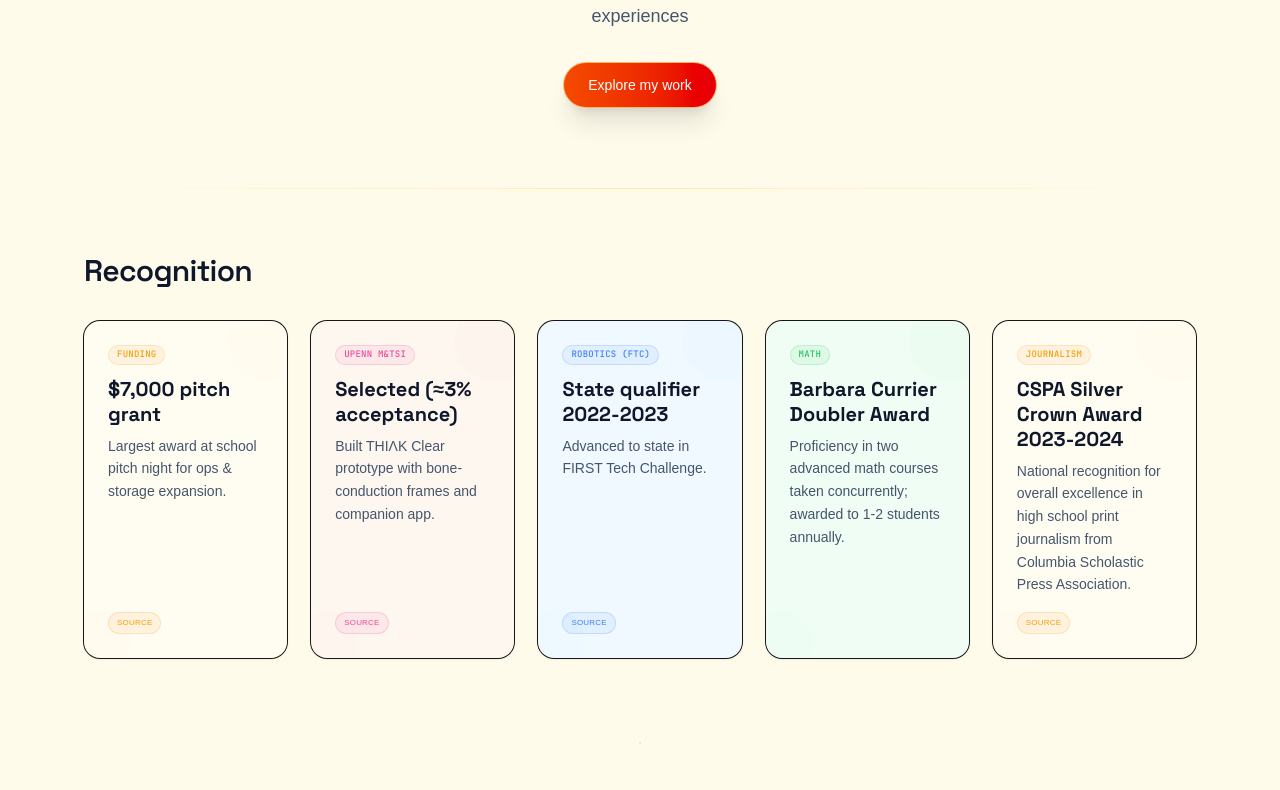
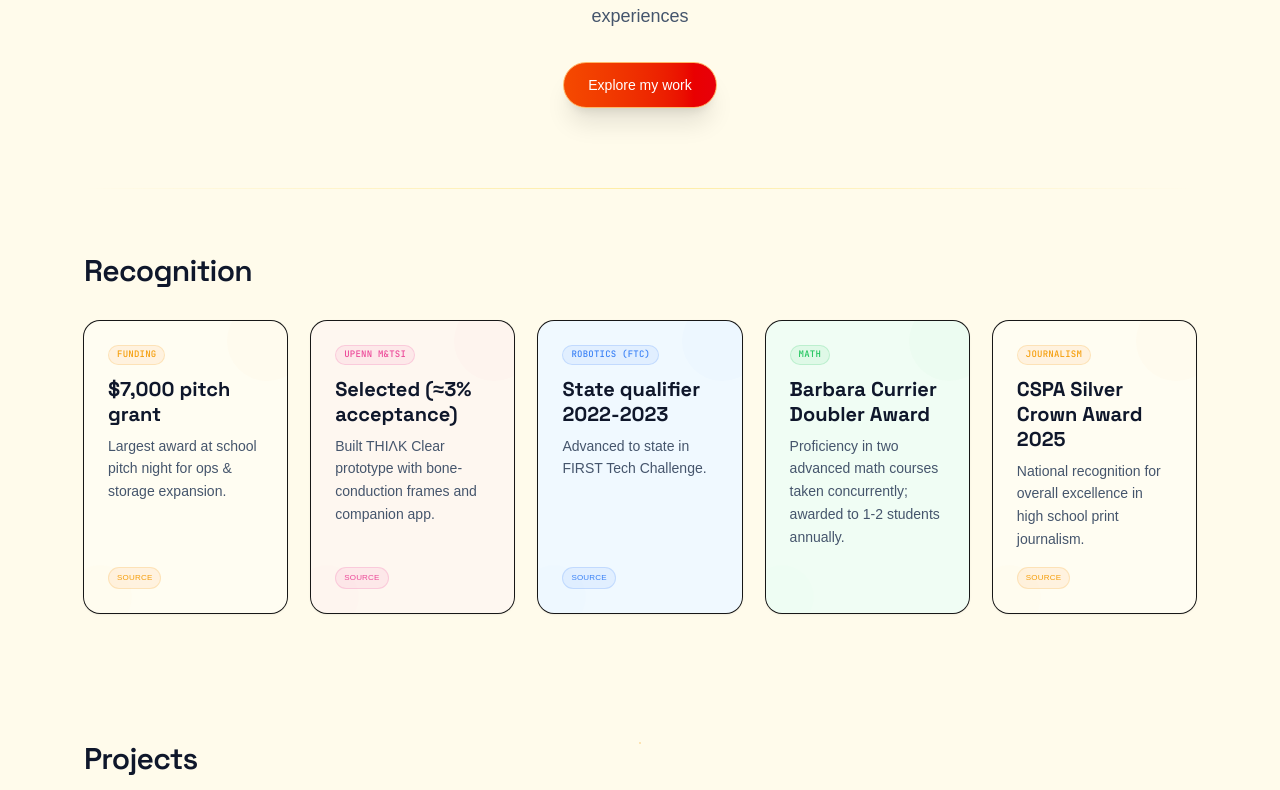
Before and after one commit to Vedant0667/personal-project, a Next.js app: page / in a window 1280 px wide. Shown: the part 457-1247 px from the top of the page. Built offline with nearby package versions, Linux system fonts and the light colour scheme.

Commit message:
updated CSPA Silver Crown Award year in Achievements.ts

```diff
--- a/src/data/Achievements.ts
+++ b/src/data/Achievements.ts
@@ -39,8 +39,8 @@ export const achievements: Achievement[] = [
   },
   {
     kicker: "Journalism",
-    title: "CSPA Silver Crown Award 2023-2024",
-    detail: "National recognition for overall excellence in high school print journalism from Columbia Scholastic Press Association.",
+    title: "CSPA Silver Crown Award 2025",
+    detail: "National recognition for overall excellence in high school print journalism.",
     link: { href: "https://precollege.sps.columbia.edu/news/announcing-2025-silver-and-gold-crown-awardees", label: "Crown Awards" },
     color: "orange",
   },
```
